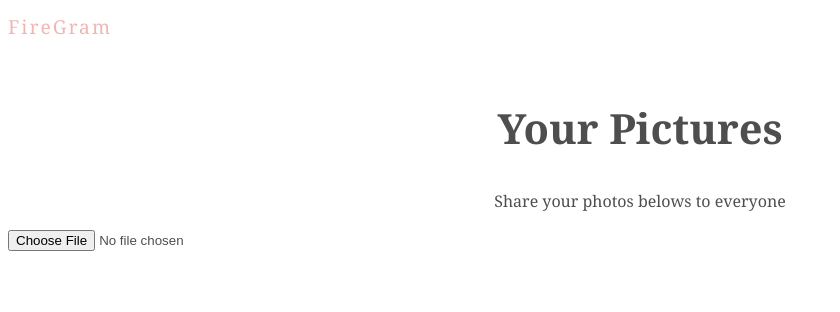
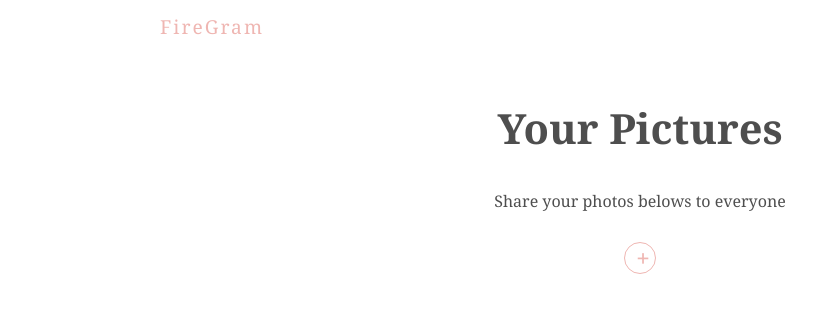
Before and after one commit to aneesh072/photo-gallery-React, a React (Create React App) app: page / in a window 1280 px wide. Shown: the top 312 px of the page, without its empty margins (0-840 px from the left). Built offline with nearby package versions, Linux system fonts and the light colour scheme.

Commit message:
added progress bar

```diff
--- a/src/App.js
+++ b/src/App.js
@@ -3,7 +3,7 @@ import Title from "./components/Title";
 import UploadForm from "./components/UploadForm";
 
 const App = () => {
-  return <div>
+  return <div className="App">
     <Title />
     <UploadForm />
   </div>;
--- a/src/components/ProgressBar.js
+++ b/src/components/ProgressBar.js
@@ -1,8 +1,16 @@
-import React from 'react';
+import React, { useEffect } from 'react';
 import useStorage from '../hooks/useStorage';
 
-const ProgressBar = () => {
-  return <div className="progress-bar">ProgressBar</div>;
+const ProgressBar = ({ file, setFile }) => {
+  const { url, progress } = useStorage(file);
+
+  useEffect(()=>{
+    if(url){
+        setFile(null)
+    }
+  }, [url, setFile])
+
+  return <div className="progress-bar" style={{ width: progress + '%' }}></div>;
 };
 
 export default ProgressBar;
--- a/src/components/UploadForm.js
+++ b/src/components/UploadForm.js
@@ -20,11 +20,14 @@ const UploadForm = () => {
 
   return (
     <form>
-      <input type="file" onChange={changeHandler} />
+      <label>
+        <input type="file" onChange={changeHandler} />
+        <span> + </span>
+      </label>
       <div className="output">
         {error && <div className="error"> {error}</div>}
         {file && <div>{file.name}</div>}
-        {file && <ProgressBar file={file} setFile={setFile}/>}
+        {file && <ProgressBar file={file} setFile={setFile} />}
       </div>
     </form>
   );
--- a/src/index.css
+++ b/src/index.css
@@ -29,3 +29,45 @@ body {
   margin-top: 60px;
   font-size: 2.6rem;
 }
+
+form {
+  margin: 30px auto 10px;
+  text-align: center;
+}
+
+label input {
+  height: 0;
+  width: 0;
+  opacity: 0;
+}
+
+label {
+  display: block;
+  width: 30px;
+  height: 30px;
+  border: 1px solid var(--primary);
+  border-radius: 50%;
+  margin: 10px auto;
+  line-height: 30px;
+  color: var(--primary);
+  font-weight: bold;
+  font-size: 24px;
+}
+
+label:hover {
+  background: var(--primary);
+  color: white;
+}
+.output {
+  height: 60px;
+  font-size: 0.8rem;
+}
+.error {
+  color: var(--error);
+}
+
+.progress-bar{
+  height: 5px;
+  background: var(--primary);
+  margin-top: 20px;
+}
```
